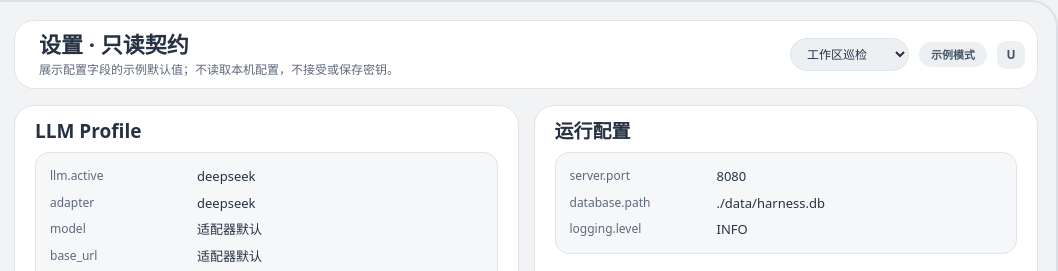
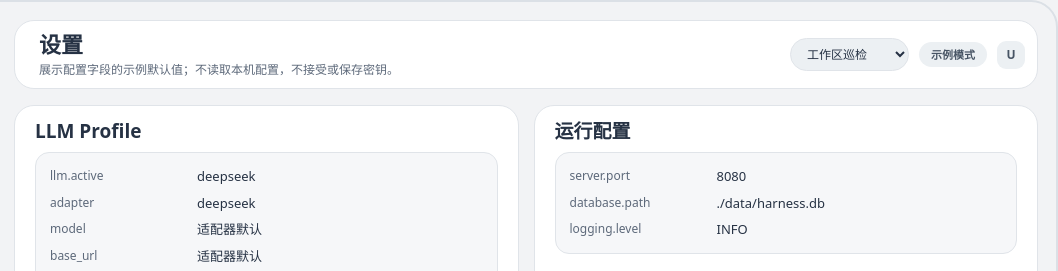
Before and after one commit to ZNNAXLRQ/Toy-Harness, a plain HTML site: page static/html/settings.html in a window 1280 px wide. Shown: the top 271 px of the page, 222-1280 px from the left. Drawn offline with Linux system fonts and the light colour scheme.

Commit message:
chore: 工作流初始提交

```diff
--- a/static/html/settings.html
+++ b/static/html/settings.html
@@ -31,7 +31,7 @@
   </aside>
   <main id="main" tabindex="-1">
     <header class="masthead">
-      <div><h1 id="page-title" tabindex="-1">设置 · 只读契约</h1><p>展示配置字段的示例默认值；不读取本机配置，不接受或保存密钥。</p></div>
+      <div><h1 id="page-title" tabindex="-1">设置</h1><p>展示配置字段的示例默认值；不读取本机配置，不接受或保存密钥。</p></div>
       <div class="header-tools"><label class="workspace" for="session-select"><span class="sr-only">当前会话</span><select id="session-select" disabled><option>加载中…</option></select></label><span class="badge mode">示例模式</span><span class="avatar" aria-hidden="true">U</span></div>
     </header>
     <div class="content">
```
